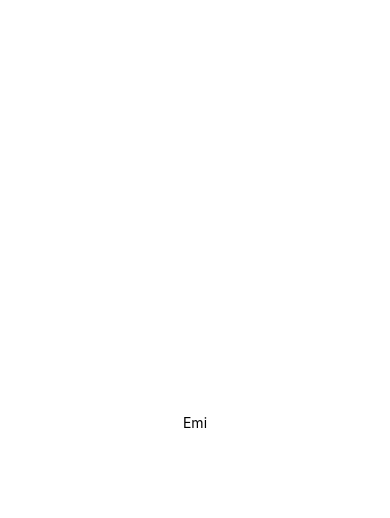
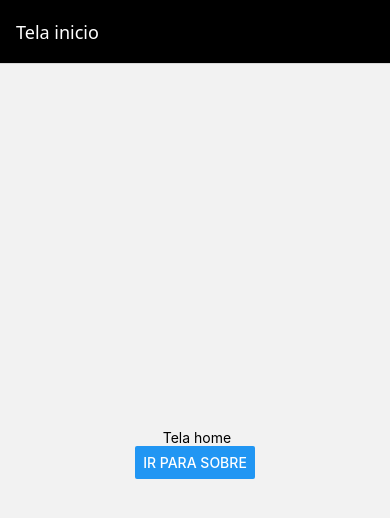
Before and after one commit to emytonton/advanced-react-native, a React Native app: screen /Home in a window 390 px wide. Shown: the top 518 px of the page. Built offline with nearby package versions, Linux system fonts and the light colour scheme.

Commit message:
feat: navigate between pages

```diff
--- a/App.js
+++ b/App.js
@@ -1,18 +1,37 @@
 import React from "react";
-import { View, Text, StyleSheet } from "react-native";
 
-export default function App() {
-  return (
-    <View style={styles.container}>
-      <Text>Emi</Text>
-    </View>
+import {NavigationContainer} from '@react-navigation/native'
+import { createNativeStackNavigator } from "@react-navigation/native-stack";
+
+
+import Home from "./src/pages/home";
+import Sobre from "./src/pages/Sobre";
+
+
+const Stack = createNativeStackNavigator();
+
+export default function App(){
+  return(
+  <NavigationContainer>
+    <Stack.Navigator>
+
+      <Stack.Screen name="Home"  component={Home} options={{
+        title: 'Tela inicio',
+        headerStyle:{
+          backgroundColor: '#000'
+        },
+        headerTintColor:'#FFF'
+
+      }}
+
+      />
+
+
+
+      <Stack.Screen name="Sobre" component={Sobre}  />
+
+    </Stack.Navigator>
+  </NavigationContainer>
   );
+
 }
-
-const styles = StyleSheet.create({
-  container: {
-    flex: 1,
-    justifyContent: 'center',
-    alignItems: 'center'
-  }
-});
--- /dev/null
+++ b/src/pages/Sobre/index.js
@@ -0,0 +1,20 @@
+import React from "react";
+import { View, Text, StyleSheet } from "react-native";
+
+
+export default function Sobre(){
+    return(
+        <View style = {styles.container}>
+            <Text> Pagina Sobre</Text>
+        </View>
+    );
+}
+
+
+const styles = StyleSheet.create({
+    container:{
+        flex:1,
+        justifyContent: 'center',
+        alignItems: 'center'
+    }
+})
--- /dev/null
+++ b/src/pages/home/index.js
@@ -0,0 +1,25 @@
+import React from "react";
+import { View, Text, StyleSheet, Button } from "react-native";
+
+import { useNavigation } from "@react-navigation/native";
+
+
+export default function Home(){
+
+    const navigation = useNavigation()
+    return(
+        <View style = {styles.container}>
+            <Text> Tela home</Text>
+            <Button  title="Ir para sobre" onPress={()  => navigation.navigate('Sobre')}/>
+        </View>
+    );
+}
+
+
+const styles = StyleSheet.create({
+    container:{
+        flex:1,
+        justifyContent: 'center',
+        alignItems: 'center'
+    }
+})
```
